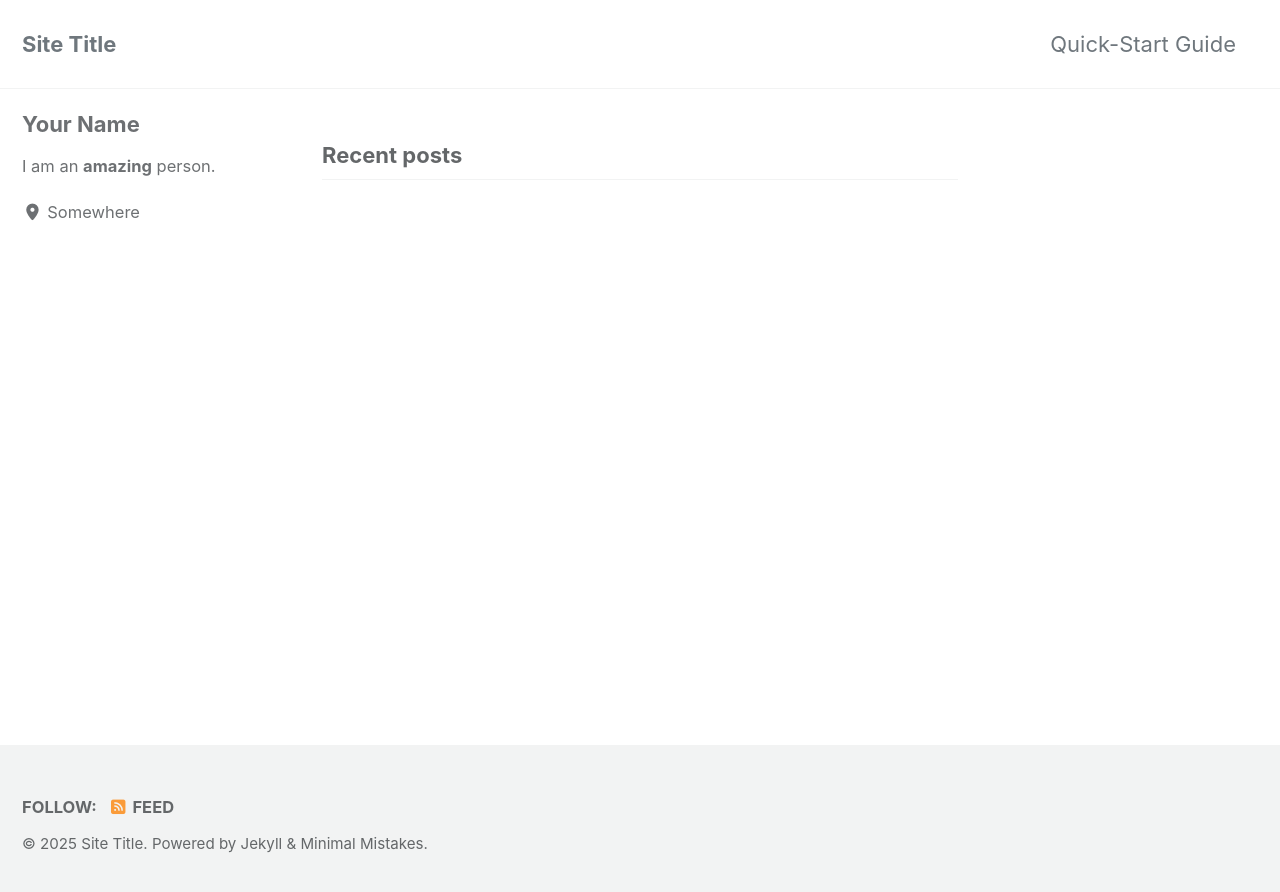
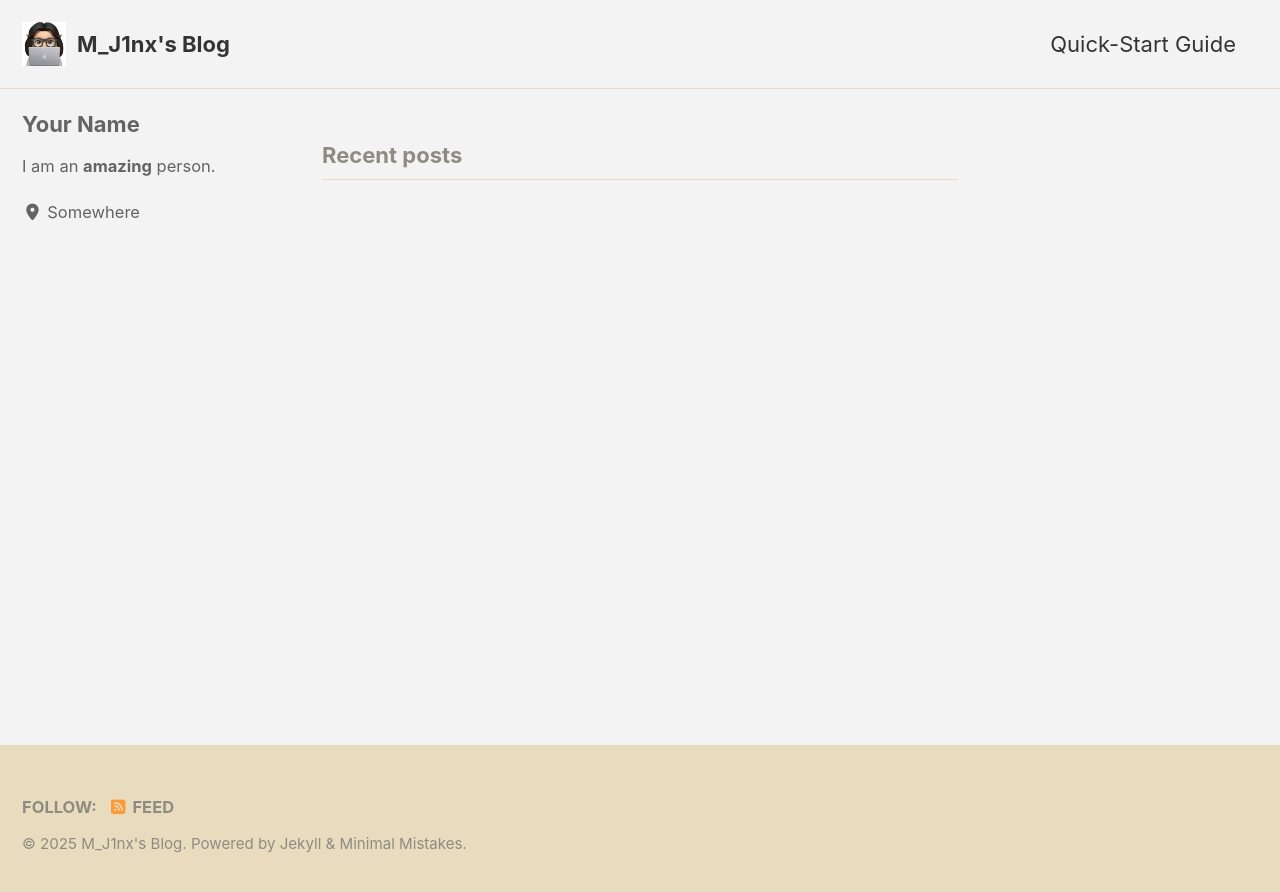
Before and after one commit to M-J1nx/M_J1nx.github.io, a Jekyll site: the page built from index.html, in a window 1280 px wide. Shown: the top 892 px of the page. Built offline with Jekyll 4.4.1, drawn with Linux system fonts in a browser that asks for light colours; cached includes are drawn as plain includes; the list of posts is cut into pages by our own code.

Commit message:
[ FEAT ] Edit Theme

```diff
--- a/_config.yml
+++ b/_config.yml
@@ -12,21 +12,21 @@
 
 # theme                  : "minimal-mistakes-jekyll"
 # remote_theme           : "mmistakes/minimal-mistakes"
-minimal_mistakes_skin    : "default" # "air", "aqua", "contrast", "dark", "dirt", "neon", "mint", "plum", "sunrise"
+minimal_mistakes_skin    : "dirt" # "air", "aqua", "contrast", "dark", "dirt", "neon", "mint", "plum", "sunrise"
 
 # Site Settings
 locale                   : "en-US"
 rtl                      : # true, false (default) # turns direction of the page into right to left for RTL languages
-title                    : "Site Title"
+title                    : "M_J1nx's Blog"
 title_separator          : "-"
 subtitle                 : # site tagline that appears below site title in masthead
-name                     : "Your Name"
-description              : "An amazing website."
+name                     : "M_J1nx"
+description              : "Studying computer science"
 url                      : # the base hostname & protocol for your site e.g. "https://mmistakes.github.io"
 baseurl                  : # the subpath of your site, e.g. "/blog"
 repository               : # GitHub username/repo-name e.g. "mmistakes/minimal-mistakes"
 teaser                   : # path of fallback teaser image, e.g. "/assets/images/500x300.png"
-logo                     : # path of logo image to display in the masthead, e.g. "/assets/images/88x88.png"
+logo                     : "/assets/image/Memoji.jpg"
 masthead_title           : # overrides the website title displayed in the masthead, use " " for no title
 breadcrumbs              : # true, false (default)
 words_per_minute         : 200
```
Also changed, not shown: assets/image/Memoji.jpg (added), screenshot-layouts.png (deleted), screenshot.png (deleted).
